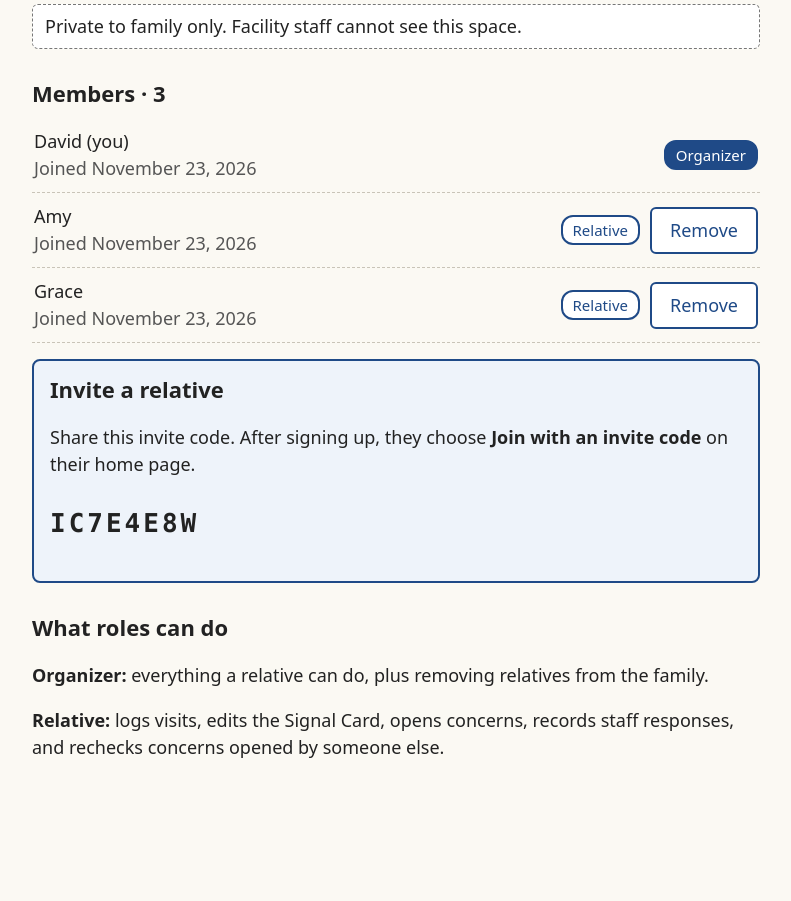
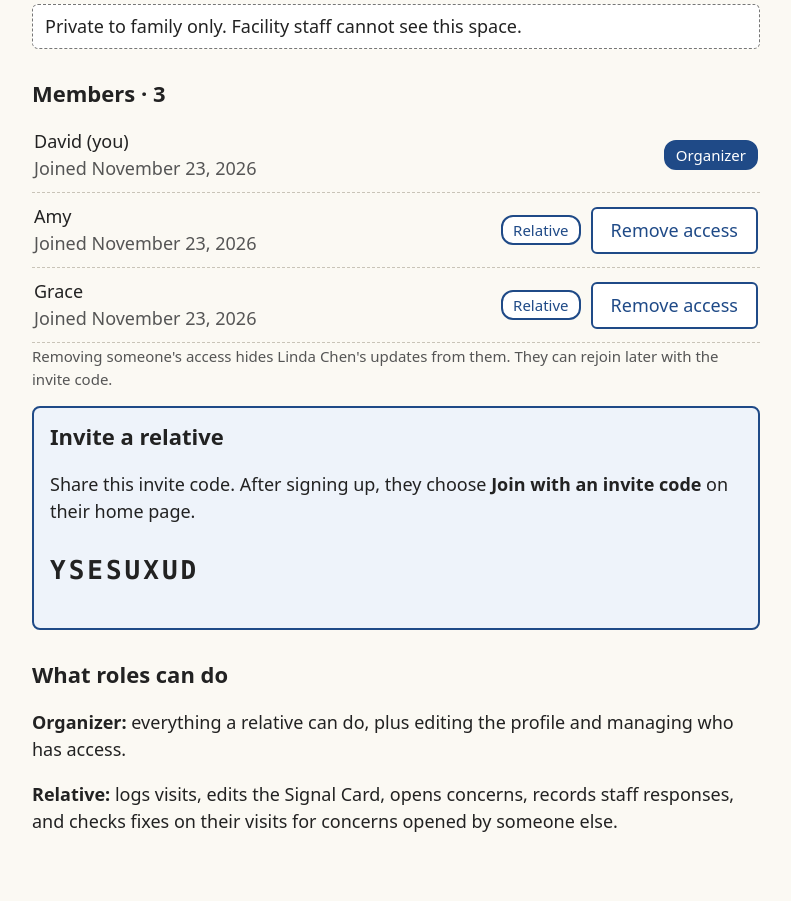
Before and after one commit to Zoeooeo/followthrough, a Rails app: page /residents/1/memberships in a window 1280 px wide. Shown: the part 203-1104 px from the top of the page, without its empty margins (244-1035 px from the left). Before the commit the page ends 961 px from the top, so only its background shows below. Run offline with Rails 7, Linux system fonts and the light colour scheme; a user stored in the database is signed in; data comes from the database, SQL or seed files in the repository.

Commit message:
Ask before removing a relative's access and use gentler wording

```diff
--- a/app/controllers/memberships_controller.rb
+++ b/app/controllers/memberships_controller.rb
@@ -28,9 +28,9 @@ class MembershipsController < ApplicationController
     membership = @resident.memberships.find(params[:id])
 
     if !@resident.organizer?(current_user)
-      redirect_to resident_memberships_path(@resident), alert: "Only the organizer can remove relatives."
+      redirect_to resident_memberships_path(@resident), alert: "Only the organizer can manage who has access."
     elsif membership.organizer?
-      redirect_to resident_memberships_path(@resident), alert: "The organizer can't be removed."
+      redirect_to resident_memberships_path(@resident), alert: "The organizer's access can't be removed."
     else
       had_rechecks = membership.waiting_rechecks.exists?
       membership.destroy
@@ -41,7 +41,7 @@ class MembershipsController < ApplicationController
   private
 
   def removed_message(name, had_rechecks)
-    message = "#{name} was removed from the family."
+    message = "#{name} no longer has access to #{@resident.name}'s family space."
     had_rechecks ? "#{message} Rechecks assigned to #{name} are now open to the rest of the family." : message
   end
 end
--- a/app/views/memberships/index.html.erb
+++ b/app/views/memberships/index.html.erb
@@ -16,12 +16,18 @@
         <span class="actions" style="margin-top: 0">
           <%= role_badge(membership) %>
           <% if @organizer && membership.relative? %>
-            <%= button_to "Remove", resident_membership_path(@resident, membership), method: :delete, class: "secondary" %>
+            <%# The browser asks for confirmation before the request is sent. Cancel keeps the relative's access. %>
+            <% question = "Remove #{membership.user.name}'s access to #{@resident.name}'s family space? They can rejoin later with the invite code." %>
+            <%= button_to "Remove access", resident_membership_path(@resident, membership), method: :delete, class: "secondary",
+                          form: { onsubmit: "return confirm('#{j question}')" } %>
           <% end %>
         </span>
       </li>
     <% end %>
   </ul>
+  <% if @organizer %>
+    <p class="hint">Removing someone's access hides <%= @resident.name %>'s updates from them. They can rejoin later with the invite code.</p>
+  <% end %>
 </section>
 
 <section id="invite" class="panel">
@@ -32,6 +38,6 @@
 
 <section id="roles">
   <h2>What roles can do</h2>
-  <p><strong>Organizer:</strong> everything a relative can do, plus removing relatives from the family.</p>
-  <p><strong>Relative:</strong> logs visits, edits the Signal Card, opens concerns, records staff responses, and rechecks concerns opened by someone else.</p>
+  <p><strong>Organizer:</strong> everything a relative can do, plus editing the profile and managing who has access.</p>
+  <p><strong>Relative:</strong> logs visits, edits the Signal Card, opens concerns, records staff responses, and checks fixes on their visits for concerns opened by someone else.</p>
 </section>
```
Also changed, not shown: spec/requests/memberships_spec.rb (+9 -6 lines), 1 other file.
